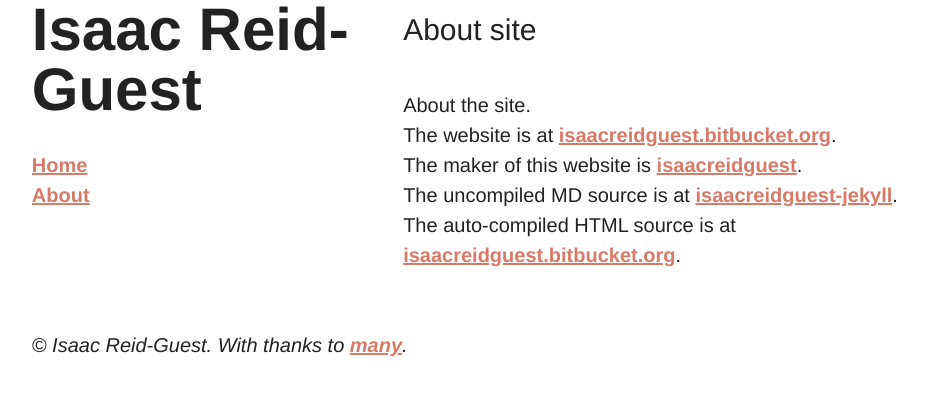
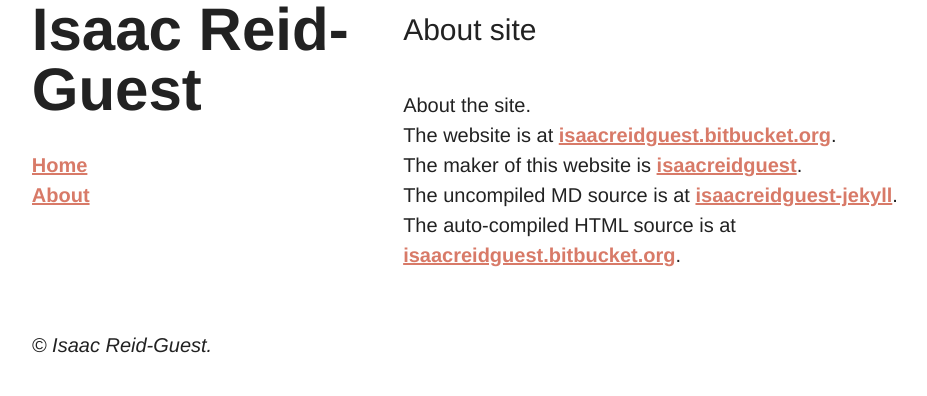
Before and after one commit to picoknow/picoknow.github.io, a Jekyll site: the page built from about/site.md, in a window 1280 px wide. Shown: the top 396 px of the page, without its empty margins (159-1086 px from the left). Built offline with Jekyll 4.4.1, drawn with Linux system fonts in a browser that asks for light colours.

Commit message:
Correction.

```diff
--- a/_includes/footer.html
+++ b/_includes/footer.html
@@ -1 +1 @@
-<i>&copy; Isaac Reid-Guest. With thanks to <a href="https://github.com/americano-project/spec/graphs/contributors" title="contributers">many</a>.</i>
+<i>&copy; Isaac Reid-Guest.
```
